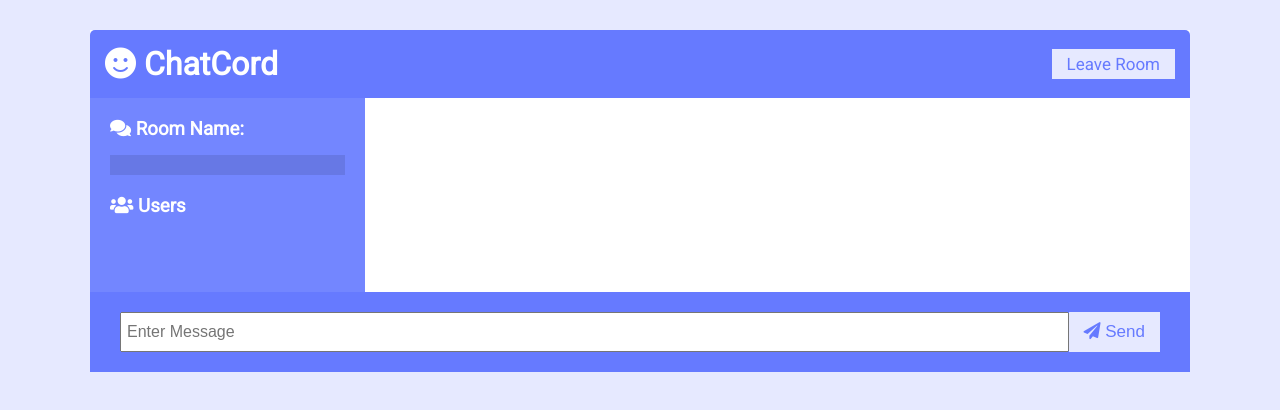
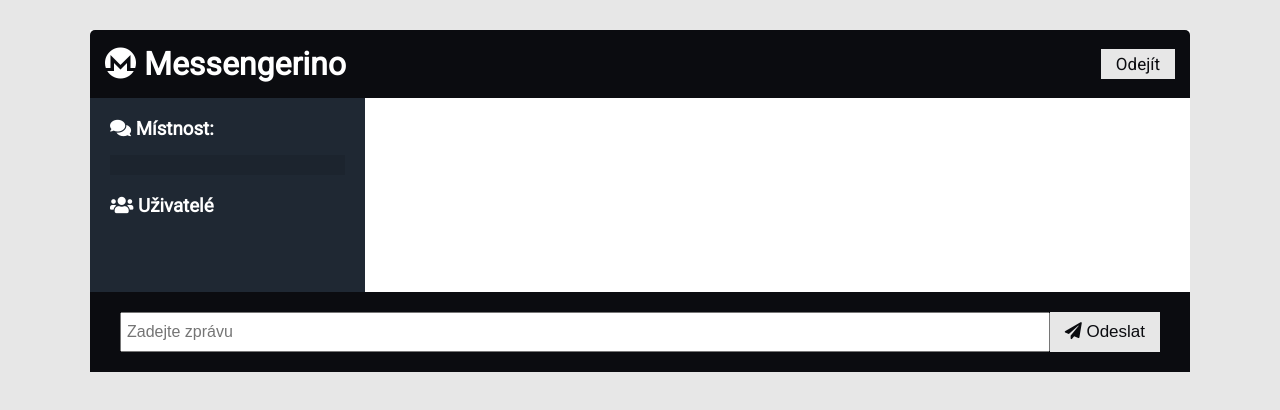
Before and after one commit to kurkamarek/chat-kurka, a website: page public/chat.html in a window 1280 px wide. Drawn offline with nearby package versions, Linux system fonts and the light colour scheme; no server answers.

Commit message:
konečná verze

```diff
--- a/public/chat.html
+++ b/public/chat.html
@@ -10,19 +10,19 @@
       crossorigin="anonymous"
     />
     <link rel="stylesheet" href="css/style.css" />
-    <title>ChatCord App</title>
+    <title>Messengerino</title>
   </head>
   <body>
     <div class="chat-container">
       <header class="chat-header">
-        <h1><i class="fas fa-smile"></i> ChatCord</h1>
-        <a id="leave-btn" class="btn">Leave Room</a>
+        <h1><i class="fab fa-monero"></i> Messengerino</h1>
+        <a id="leave-btn" class="btn">Odejít</a>
       </header>
       <main class="chat-main">
         <div class="chat-sidebar">
-          <h3><i class="fas fa-comments"></i> Room Name:</h3>
+          <h3><i class="fas fa-comments"></i> Místnost:</h3>
           <h2 id="room-name"></h2>
-          <h3><i class="fas fa-users"></i> Users</h3>
+          <h3><i class="fas fa-users"></i> Uživatelé</h3>
           <ul id="users"></ul>
         </div>
         <div class="chat-messages"></div>
@@ -32,11 +32,11 @@
           <input
             id="msg"
             type="text"
-            placeholder="Enter Message"
+            placeholder="Zadejte zprávu"
             required
             autocomplete="off"
           />
-          <button class="btn"><i class="fas fa-paper-plane"></i> Send</button>
+          <button class="btn"><i class="fas fa-paper-plane"></i> Odeslat</button>
         </form>
       </div>
     </div>
--- a/public/css/style.css
+++ b/public/css/style.css
@@ -1,9 +1,9 @@
 @import url('https://fonts.googleapis.com/css?family=Roboto&display=swap');
 
 :root {
-	--dark-color-a: #667aff;
-	--dark-color-b: #7386ff;
-	--light-color: #e6e9ff;
+	--dark-color-a: #0B0C10;
+	--dark-color-b: #1F2833;
+	--light-color: #e7e7e7;
 	--success-color: #5cb85c;
 	--error-color: #d9534f;
 }
--- a/public/js/main.js
+++ b/public/js/main.js
@@ -69,7 +69,7 @@ function outputUsers(users) {
 }
 
 document.getElementById('leave-btn').addEventListener('click', () => {
-  const leaveRoom = confirm('Are you sure you want to leave the chatroom?');
+  const leaveRoom = confirm('Opravdu chcete odejít z chatovací místnosti?');
   if (leaveRoom) {
     window.location = '../index.html';
   } else {
```
Also changed, not shown: public/index.html (+5 -5 lines), server.js (+4 -4 lines).
